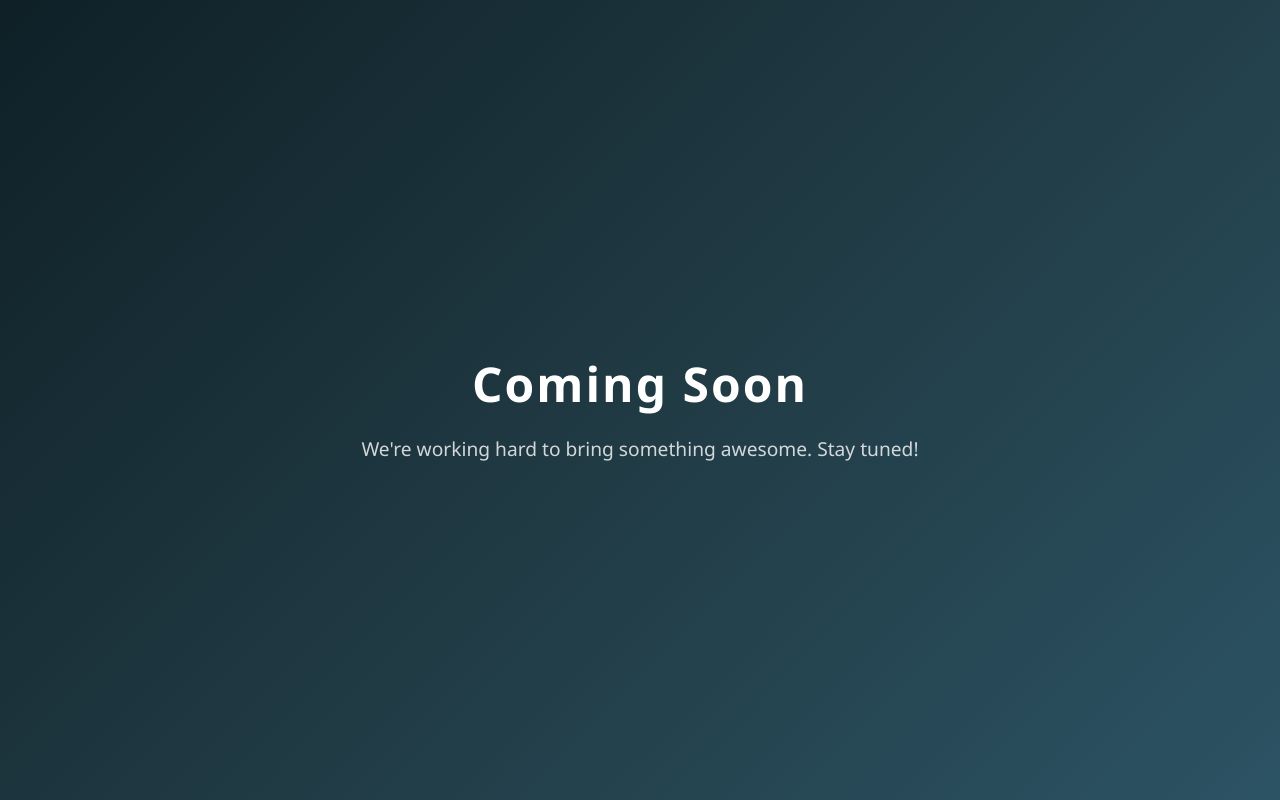
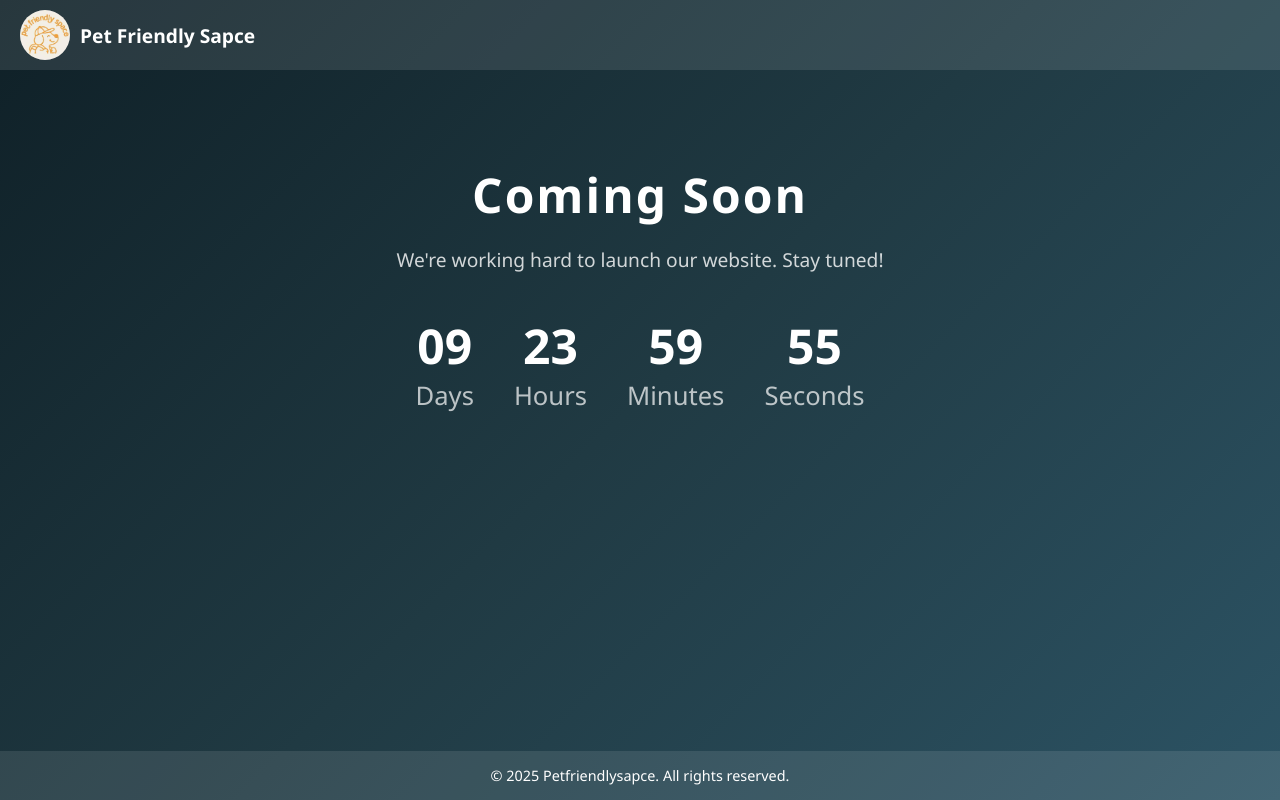
Before and after one commit to kingshubhamyadav/petfriendlyspace, a plain HTML site: page index.html in a window 1280 px wide. Drawn offline with Linux system fonts and the light colour scheme.

Commit message:
added logo and count down

```diff
--- a/index.html
+++ b/index.html
@@ -7,35 +7,182 @@
   <style>
     body {
       margin: 0;
-      padding: 0;
       font-family: "Segoe UI", Tahoma, Geneva, Verdana, sans-serif;
+      background: linear-gradient(135deg, #0f2027, #203a43, #2c5364);
+      color: #fff;
+      display: flex;
+      flex-direction: column;
+      min-height: 100vh;
+    }
+
+    header {
+      background-color: rgba(255, 255, 255, 0.1);
+      padding: 10px 20px;
+      display: flex;
+      align-items: center;
+      justify-content: space-between;
+      position: sticky;
+      top: 0;
+    }
+
+    .logo-box {
+      display: flex;
+      align-items: center;
+    }
+
+    .logo {
+      width: 40px;
+      height: 40px;
+      background-color: rgba(255, 255, 255, 0.2);
+      border-radius: 50%;
       display: flex;
       align-items: center;
       justify-content: center;
-      height: 100vh;
-      background: linear-gradient(135deg, #0f2027, #203a43, #2c5364);
-      color: #fff;
+      font-weight: bold;
+      font-size: 1em;
+      margin-right: 10px;
+    }
+
+    .site-title {
+      font-size: 1.2em;
+      font-weight: bold;
+    }
+
+    footer {
+      background-color: rgba(255, 255, 255, 0.1);
       text-align: center;
+      padding: 15px 10px;
+      font-size: 0.9em;
+      margin-top: auto;
     }
+
     .container {
-      max-width: 600px;
-      padding: 20px;
+      text-align: center;
+      padding: 60px 20px;
+      flex: 1;
     }
+
     h1 {
       font-size: 3em;
       margin-bottom: 10px;
       letter-spacing: 2px;
     }
+
     p {
       font-size: 1.2em;
       opacity: 0.8;
+      margin-bottom: 30px;
     }
+
+    .countdown {
+      font-size: 2em;
+      display: flex;
+      justify-content: center;
+      gap: 20px;
+      flex-wrap: wrap;
+    }
+
+    .time-box {
+      display: flex;
+      flex-direction: column;
+      align-items: center;
+      margin: 10px;
+    }
+
+    .time-box span {
+      font-size: 1.5em;
+      font-weight: bold;
+    }
+
+    .label {
+      font-size: 0.8em;
+      opacity: 0.7;
+    }
+    .logo {
+  width: 50px;
+  height: 50px;
+  background-color: rgba(255, 255, 255, 0.2);
+  border-radius: 50%;
+  overflow: hidden;
+  display: flex;
+  align-items: center;
+  justify-content: center;
+  margin-right: 10px;
+}
+
+.logo img {
+  width: 100%;
+  height: 100%;
+  object-fit: cover;
+}
+
   </style>
 </head>
 <body>
+
+  <header>
+    <div class="logo-box">
+      <div class="logo">
+        <img src="asset/logo.png" alt="Pet Friendly Sapce" width="500" height="600">
+      </div>
+      <div class="site-title">Pet Friendly Sapce</div>
+    </div>
+  </header>
+
   <div class="container">
     <h1>Coming Soon</h1>
-    <p>We're working hard to bring something awesome. Stay tuned!</p>
+    <p>We're working hard to launch our website. Stay tuned!</p>
+
+    <div class="countdown" id="countdown">
+      <div class="time-box">
+        <span id="days">00</span>
+        <div class="label">Days</div>
+      </div>
+      <div class="time-box">
+        <span id="hours">00</span>
+        <div class="label">Hours</div>
+      </div>
+      <div class="time-box">
+        <span id="minutes">00</span>
+        <div class="label">Minutes</div>
+      </div>
+      <div class="time-box">
+        <span id="seconds">00</span>
+        <div class="label">Seconds</div>
+      </div>
+    </div>
   </div>
+
+  <footer>
+    &copy; 2025 Petfriendlysapce. All rights reserved.
+  </footer>
+
+  <script>
+    const launchDate = new Date(Date.now() + 10 * 24 * 60 * 60 * 1000).getTime();
+
+const updateCountdown = () => {
+  const now = new Date().getTime();
+  const distance = launchDate - now;
+
+  const days = Math.floor(distance / (1000 * 60 * 60 * 24));
+  const hours = Math.floor((distance % (1000 * 60 * 60 * 24)) / (1000 * 60 * 60));
+  const minutes = Math.floor((distance % (1000 * 60 * 60)) / (1000 * 60));
+  const seconds = Math.floor((distance % (1000 * 60)) / 1000);
+
+  document.getElementById("days").textContent = days.toString().padStart(2, '0');
+  document.getElementById("hours").textContent = hours.toString().padStart(2, '0');
+  document.getElementById("minutes").textContent = minutes.toString().padStart(2, '0');
+  document.getElementById("seconds").textContent = seconds.toString().padStart(2, '0');
+
+  if (distance < 0) {
+    clearInterval(countdownInterval);
+    document.getElementById("countdown").innerHTML = "We are live!";
+  }
+};
+
+const countdownInterval = setInterval(updateCountdown, 1000);
+updateCountdown();
+  </script>
+
 </body>
 </html>
```
Also changed, not shown: asset/logo.png (added).
